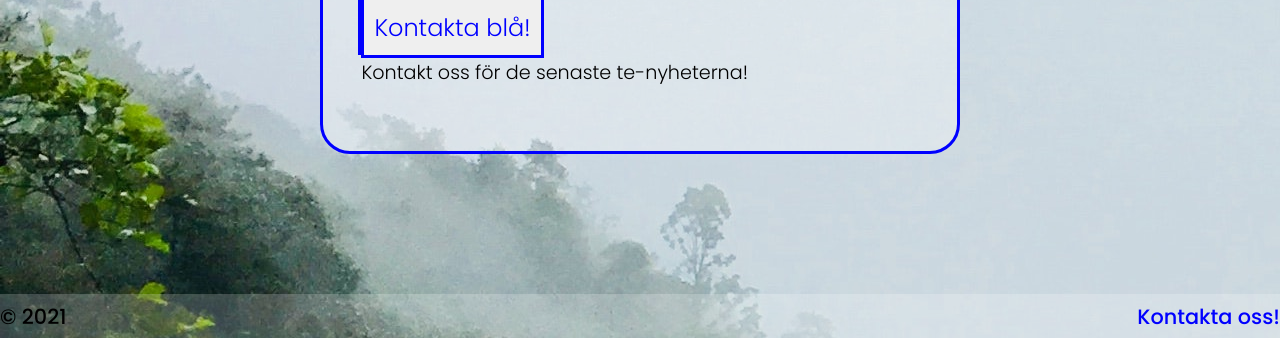
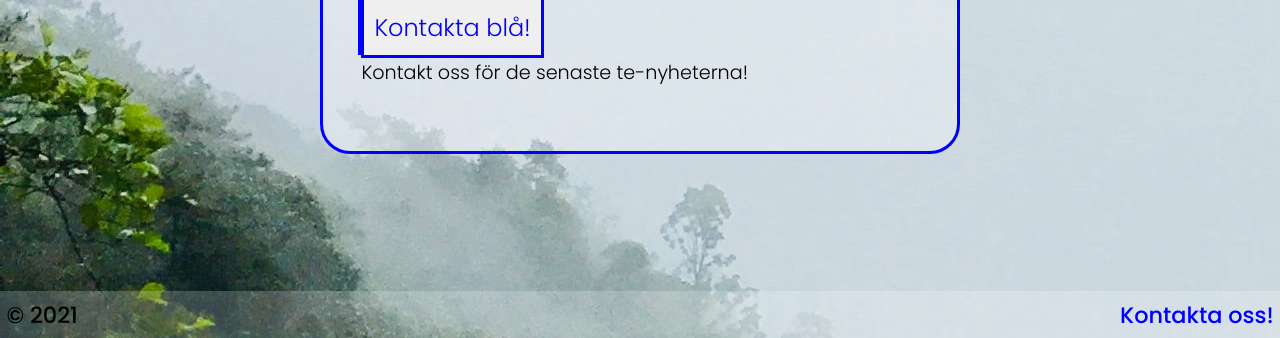
Before and after one commit to issaheim/gruppuppgift_landingPage, a plain HTML site: page index.html in a window 1280 px wide. Shown: the part 462-800 px from the top of the page. Drawn offline with Linux system fonts and the light colour scheme.

Commit message:
made footer text larger and added padding to the sides

```diff
--- a/style.css
+++ b/style.css
@@ -94,7 +94,7 @@ footer{
   position: absolute;
   bottom: 0;
   width: 100%;
-  font-size: 1.3rem;
+  font-size: 1.4rem;
   background-color: rgba(255, 255, 255, 0.2);
-  padding: 0.5vw 0;
+  padding: 0.5vw;
 }
```
